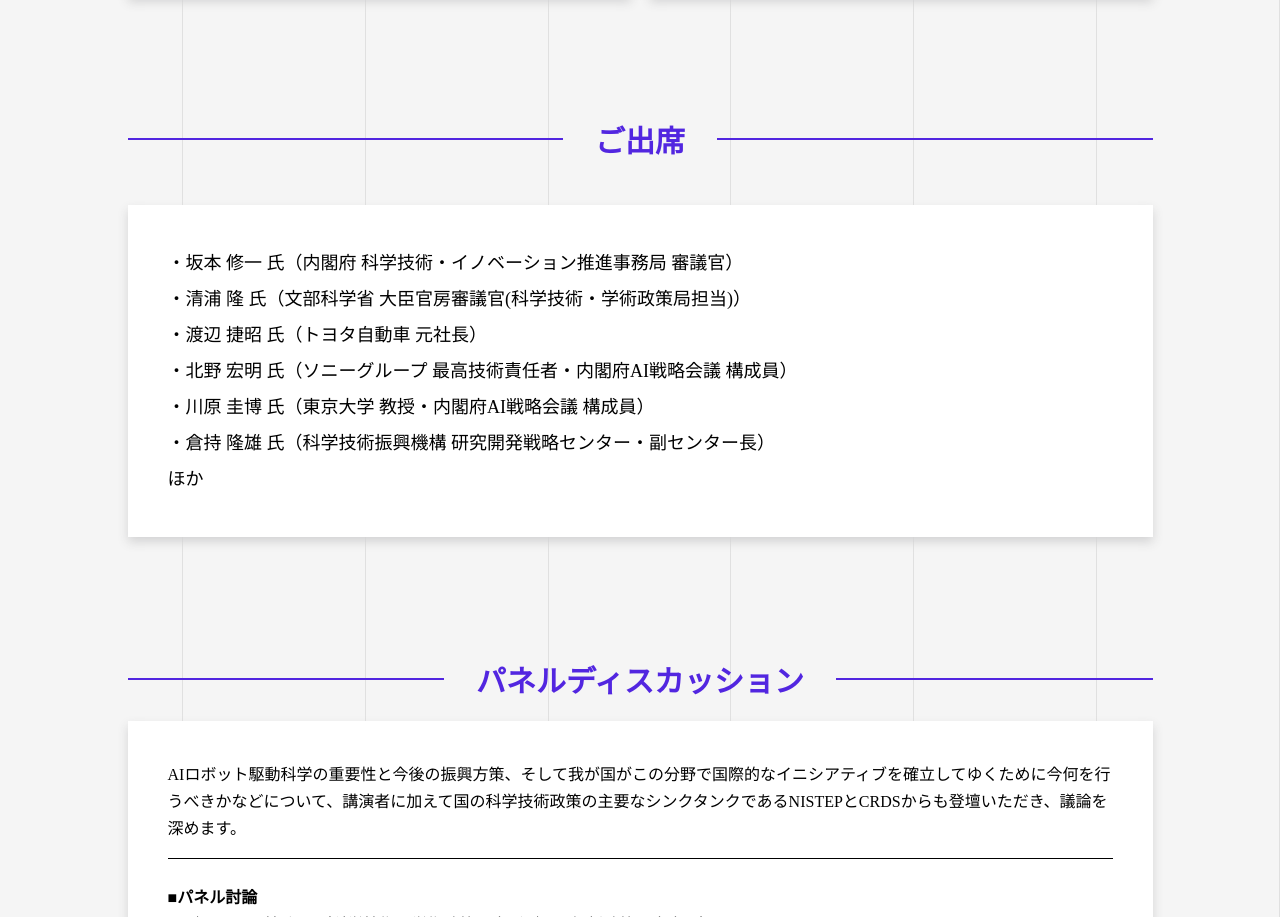
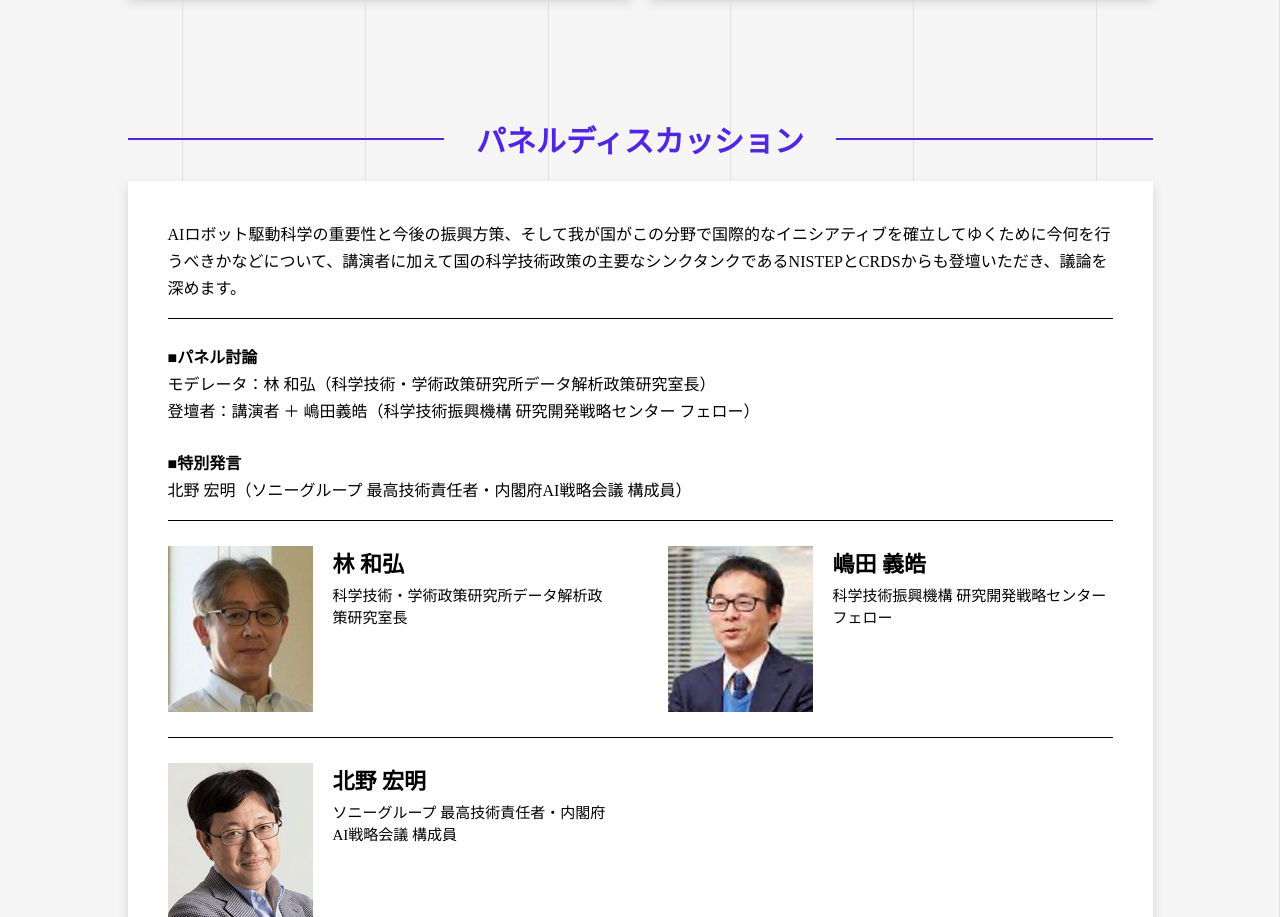
Before and after one commit to ai-robot-science-symposium/2023web-open, a plain HTML site: page index.html in a window 1280 px wide. Shown: the part 1873-2790 px from the top of the page. Drawn offline with nearby package versions, Linux system fonts and the light colour scheme.

Commit message:
ご出席削除

```diff
--- a/index.html
+++ b/index.html
@@ -140,8 +140,8 @@
 						<p class="keireki">東京大学で博士課程を修了後、NTTコミュニケーション科学基礎研究所、東京大学大学院情報理工学系研究科を経て、現在はオムロンサイニックエックスのリサーチオーガナイザー兼プリンシパルインベスティゲーター。機械学習によるクロスメディア理解の研究に従事。</p>
 			</div>
 		</div>
-
-			<h3 class="speaker">ご出席</h3> 　<!-- [者（予定）] を削除 -->
+<!--
+			<h3 class="speaker">ご出席</h3>
 			<div class="panel_area02 clearfix">
 				<div class="contentColumn02">
 					<ul>
@@ -154,6 +154,7 @@
 					</ul>
 				</div>
 			</div>
+-->
 
 		<h3 class="speaker">パネルディスカッション</h3>
 		<div class="panel_area clearfix">
@@ -350,6 +351,7 @@
 				<dl>
 					<dt>13:00<br class="br_pc">〜<br class="br_pc">14:50</dt>
 					<dd class="dt01">
+
 						■来賓あいさつ<br><br>
 						■講演：AIロボット駆動科学分野のイニシアティブに向けて<br>
 						<p>講演者：高橋恒一、長藤圭介、原田香奈子、牛久祥孝</p>
@@ -357,6 +359,35 @@
 						<p>モデレータ：林 和弘（科学技術・学術政策研究所データ解析政策研究室長）<br>
 						登壇者：講演者 ＋ 嶋田義皓（科学技術振興機構 研究開発戦略センター フェロー）</p>
 						■特別発言：北野 宏明 (ソニーグループ 最高技術責任者・内閣府AI戦略会議 構成員)
+<!-- 6/13 以下の変更を加えようとしたが、CSSとの調整が必要なため作業中止（増渕）
+
+						■来賓挨拶<br>
+						<p>坂本 修一 内閣府　科学技術・イノベーション推進事務局　審議官
+						<br>清浦　隆 文部科学省　大臣官房審議官(科学技術・学術政策局担当)
+						<br>渡辺 捷昭氏 トヨタ自動車　元代表取締役社長
+						</p>
+
+						■講演：AIロボット駆動科学分野のイニシアティブ確立に向けて <br>
+						<p> 高橋恒一　JST未来社会創造事業「ロボティックバイオロジーによる生命科学の加速」代表
+						<br> 長藤圭介　JST未来社会創造事業「マテリアル探索空間拡張プラットフォームの構築」代表
+						<br> 原田香奈子　JSTムーンショット型研究開発事業「人とAIロボットの創造的共進化によるサイエンス開拓」PM
+						<br> 牛久祥孝　JSTムーンショット型研究開発事業「人と融和して知の創造・越境をするAIロボット」PM
+						</p>
+
+						■パネル討論<br>
+						<p>林和弘 科学技術・学術政策研究所データ解析政策研究室長 (モデレーター)
+						<br>高橋恒一
+						<br>長藤圭介
+						<br>原田香奈子
+						<br>牛久祥孝
+						<br>嶋田義皓 科学技術振興機構 研究開発戦略センター フェロー
+						<br>北野宏明 ソニーグループ 最高技術責任者・内閣府AI戦略会議 構成員
+						<br>川原圭博  東京大学 教授・内閣府AI戦略会議 構成員
+						</p>
+-->
+
+
+
 					</dd>
 				</dl>
 			</div>
```
Also changed, not shown: 1 other file.
